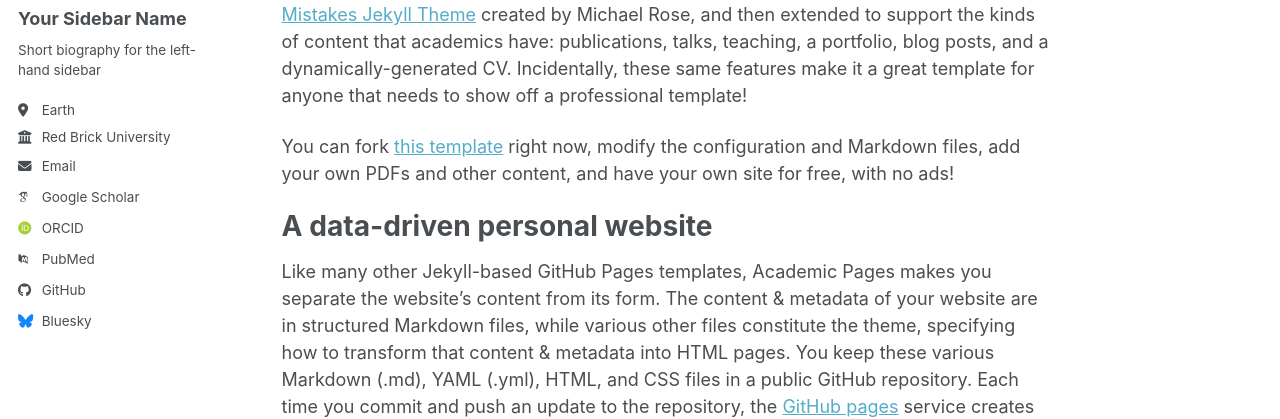
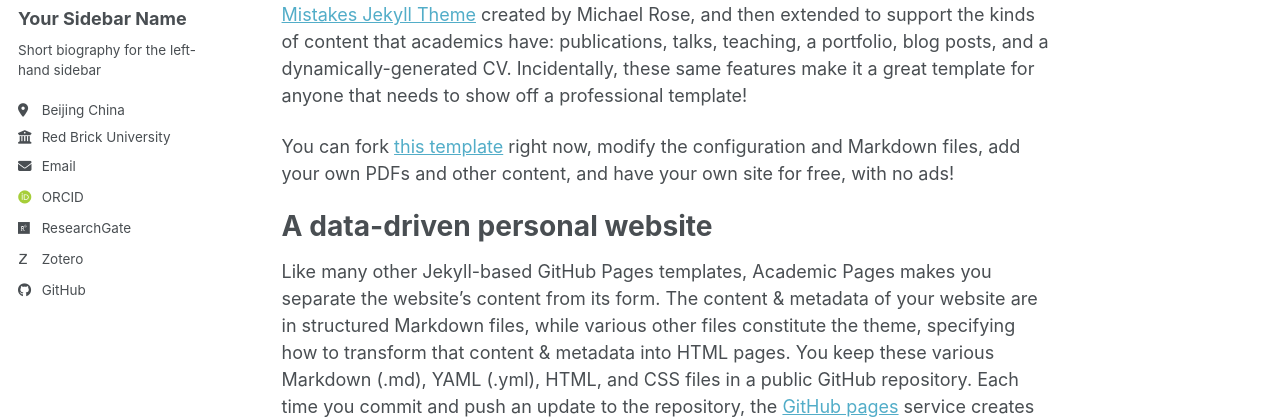
Before and after one commit to Phimc/phimc.github.io, a Jekyll site: the page built from _pages/about.md, in a window 1280 px wide. Shown: the part 278-697 px from the top of the page. Built offline with Jekyll 4.4.1, drawn with Linux system fonts in a browser that asks for light colours; some web fonts are replaced; a script bundle is joined from its source files by our own code; library files that are not in the unit come from our copies; some of the changed lines change nothing that is shown.

Commit message:
Update _config.yml

```diff
--- a/_config.yml
+++ b/_config.yml
@@ -27,7 +27,7 @@
   name             : "Your Sidebar Name"
   pronouns         : # example: "she/her"
   bio              : "Short biography for the left-hand sidebar"
-  location         : "Earth"
+  location         : "Beijing China"
   employer         : "Red Brick University"
   uri              : # URL
   email            : "none@example.org"
@@ -35,16 +35,16 @@
   # Academic websites
   academia         : # URL
   arxiv            : # URL - Update with the correct link to your profile
-  googlescholar    : "https://scholar.google.com/citations?user=PS_CX0AAAAAJ"
+  googlescholar    : # "https://scholar.google.com/citations?user=PS_CX0AAAAAJ"
   inspire-hep      : # URL
   impactstory      : # URL
   orcid            : "https://orcid.org/yourorcidurl"
   semantic         : # URL
   ssrn             : # URL
-  pubmed           : "https://www.ncbi.nlm.nih.gov/pubmed/?term=john+snow"
-  researchgate     : # URL
+  pubmed           : # "https://www.ncbi.nlm.nih.gov/pubmed/?term=john+snow"
+  researchgate     : "https://orcid.org/yourorcidurl"
   scopus           : # URL
-  zotero           : # URL
+  zotero           : "https://orcid.org/yourorcidurl"
 
 
   # Repositories and software development
@@ -57,7 +57,7 @@
 
   # Social media
   artstation       : # Username
-  bluesky          : "bsky.app" # Replace this with you Bluesky username
+  bluesky          : # "bsky.app" # Replace this with you Bluesky username
   facebook         : # Username
   flickr           : # Username
   foursquare       : # Username
```
